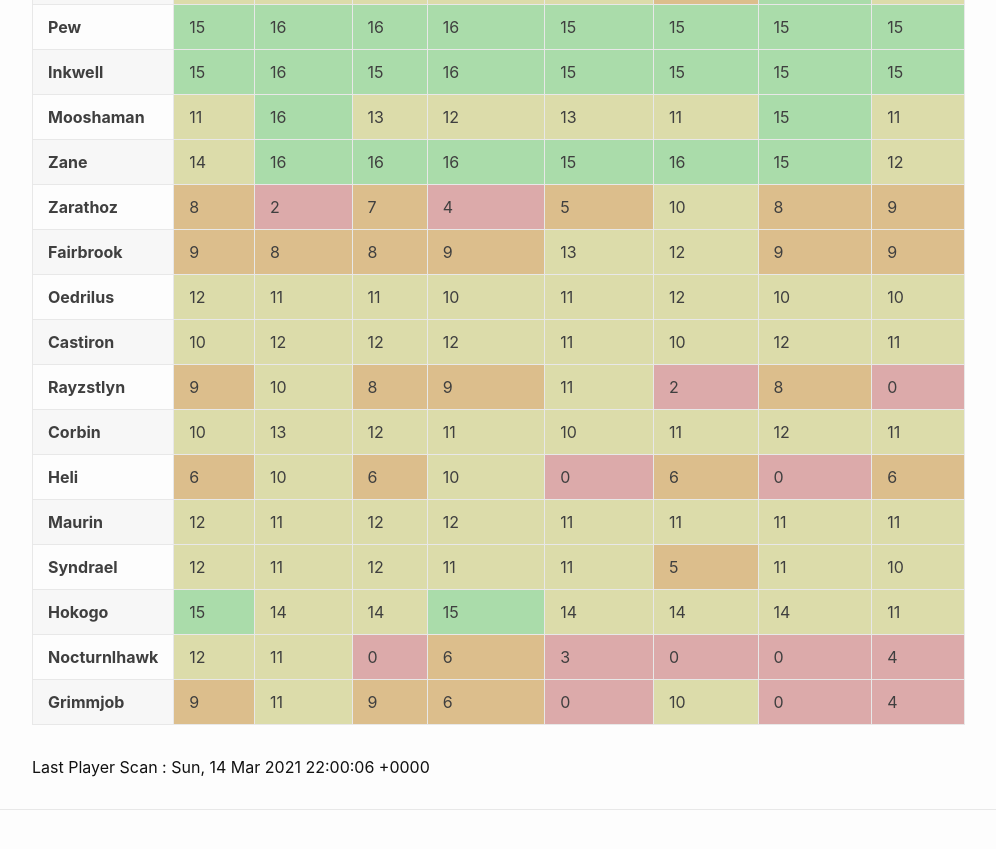
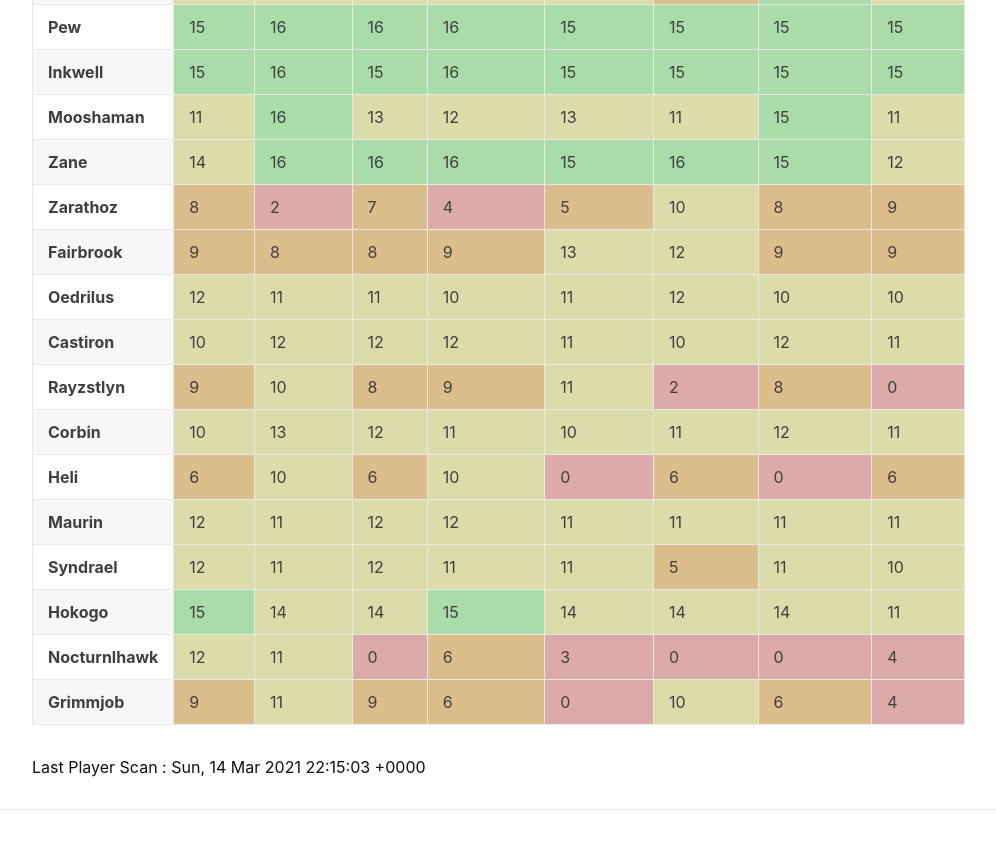
Before and after one commit to eldertribunal/keystonetracker, a Jekyll site: the page built from players.md, in a window 1280 px wide and 900 px high, scrolled down 706 px. Shown: the top 849 px of the window, without its empty margins (126-1122 px from the left). Built offline with Jekyll 4.4.1, drawn with Linux system fonts in a browser that asks for light colours.

Commit message:
auto scan Sun Mar 14 22:15:40 UTC 2021

```diff
--- a/_data/characters.json
+++ b/_data/characters.json
@@ -1474,7 +1474,7 @@
       },
       {
         "name": "Spires of Ascension",
-        "level": 0,
+        "level": 6,
         "id": 381
       },
       {
--- a/_data/players.json
+++ b/_data/players.json
@@ -1159,7 +1159,7 @@
       },
       {
         "name": "Spires of Ascension",
-        "level": 0,
+        "level": 6,
         "id": 381
       },
       {
--- a/_data/scanned.json
+++ b/_data/scanned.json
@@ -1,3 +1,3 @@
 {
-  "timestamp": 1615759206
+  "timestamp": 1615760103
 }
```
